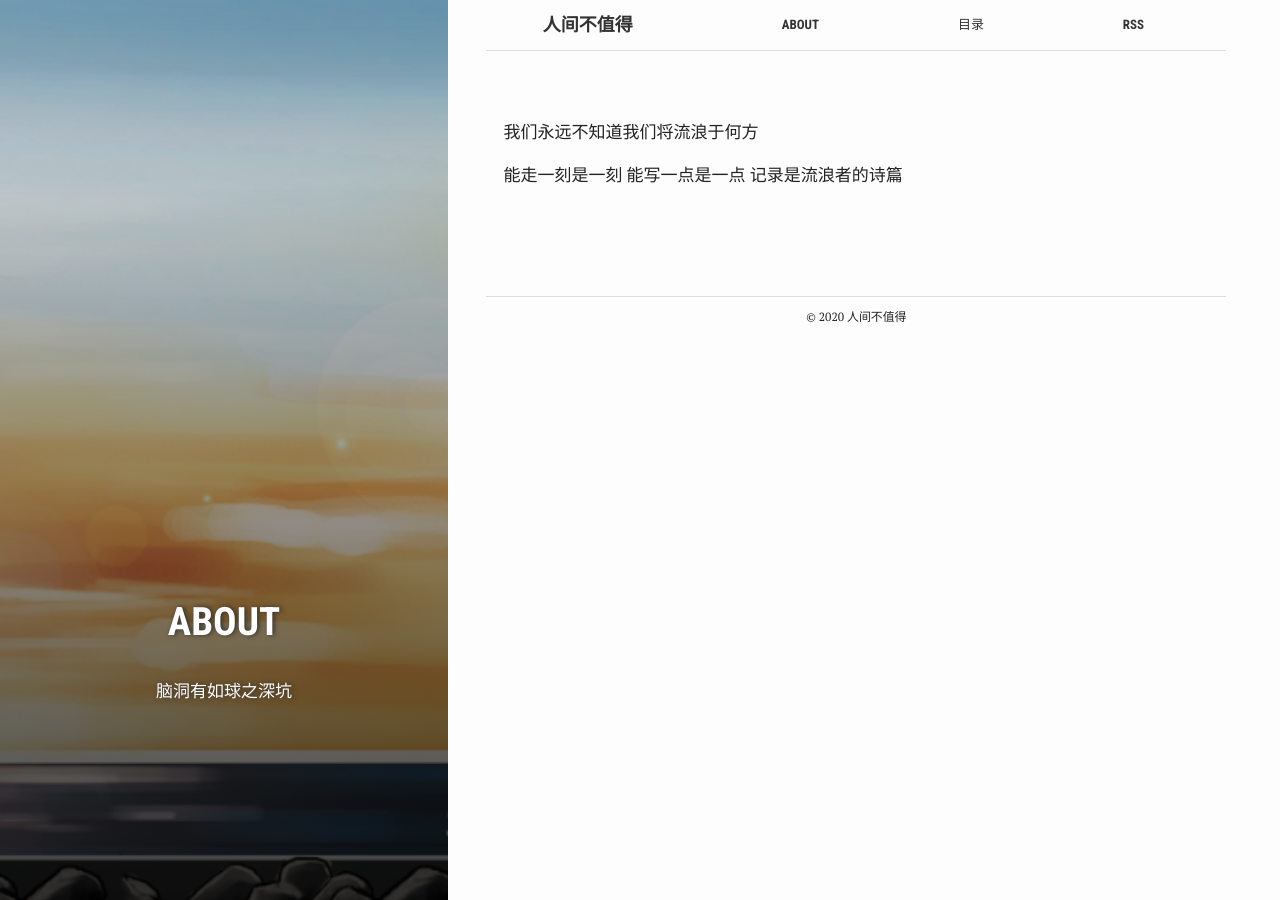
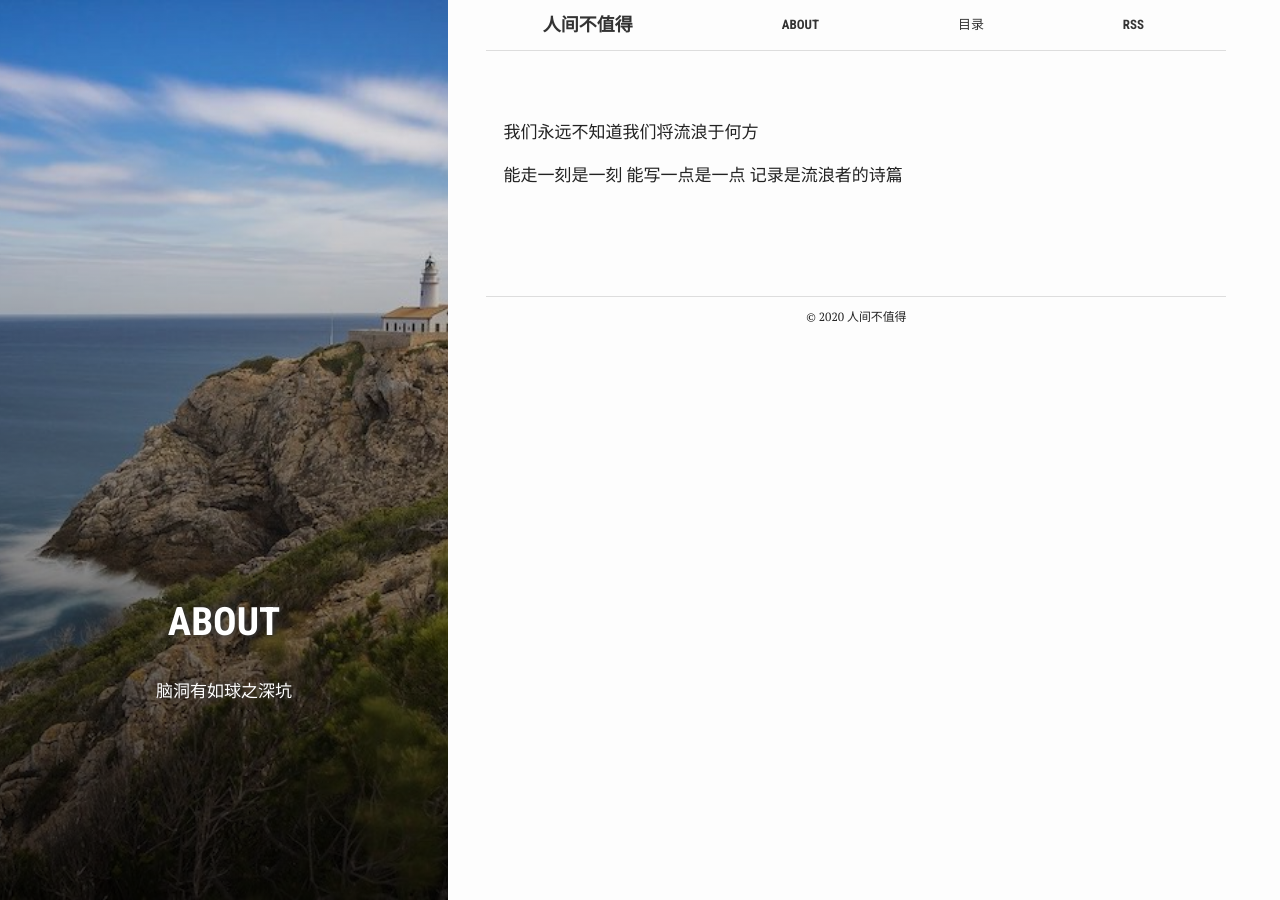
Before and after one commit to Views-s/Views-s.github.io, a Jekyll site: the page built from about.md, in a window 1280 px wide. Built offline with Jekyll 4.4.1, drawn with Linux system fonts in a browser that asks for light colours.

Commit message:
Update about.md

```diff
--- a/about.md
+++ b/about.md
@@ -1,5 +1,5 @@
 ---
-bg: "1.png"
+bg: "lighthouse.jpg"
 layout: page
 title: "about"
 crawlertitle: "一个赛博流浪者的存放地"
```
